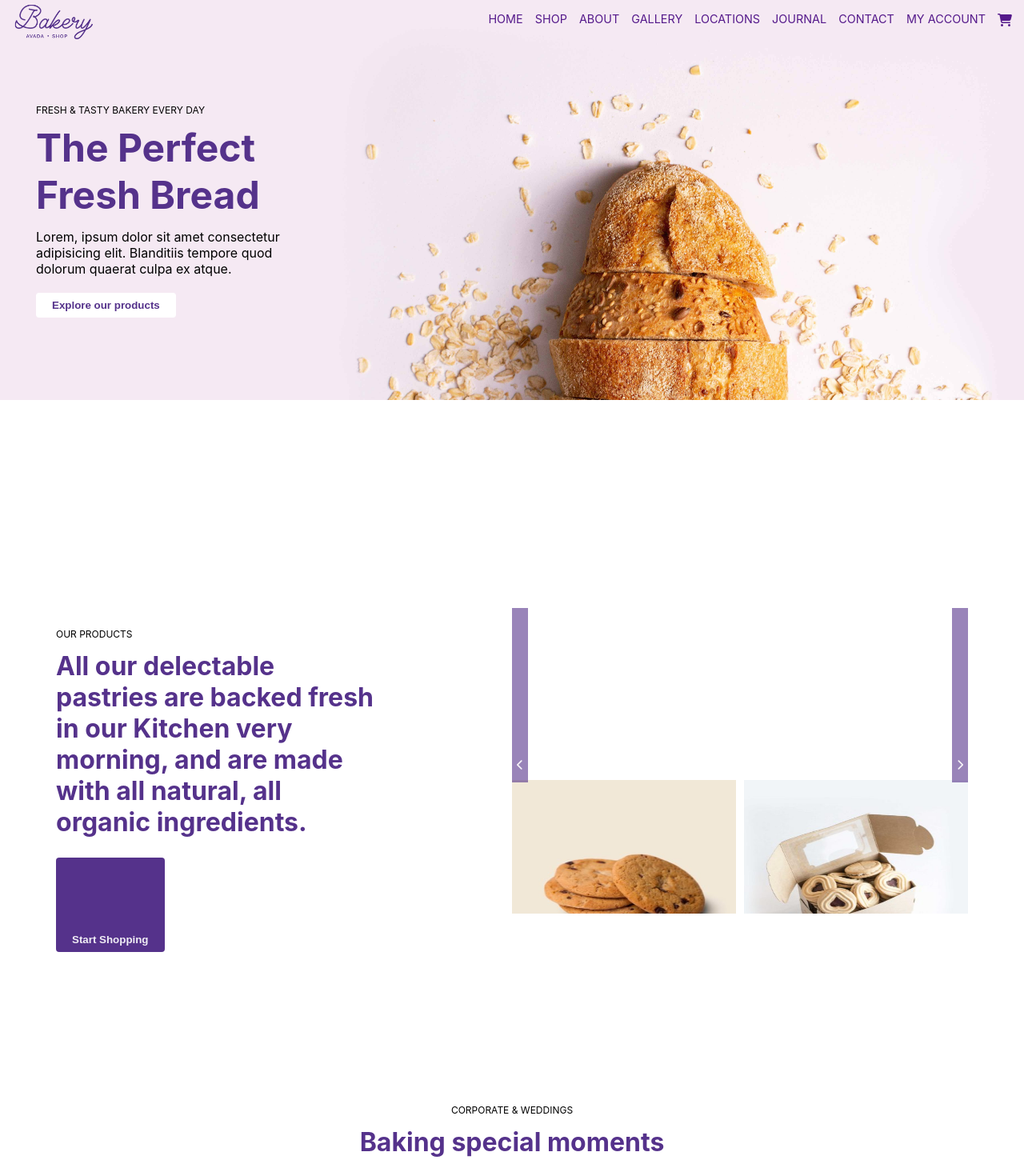
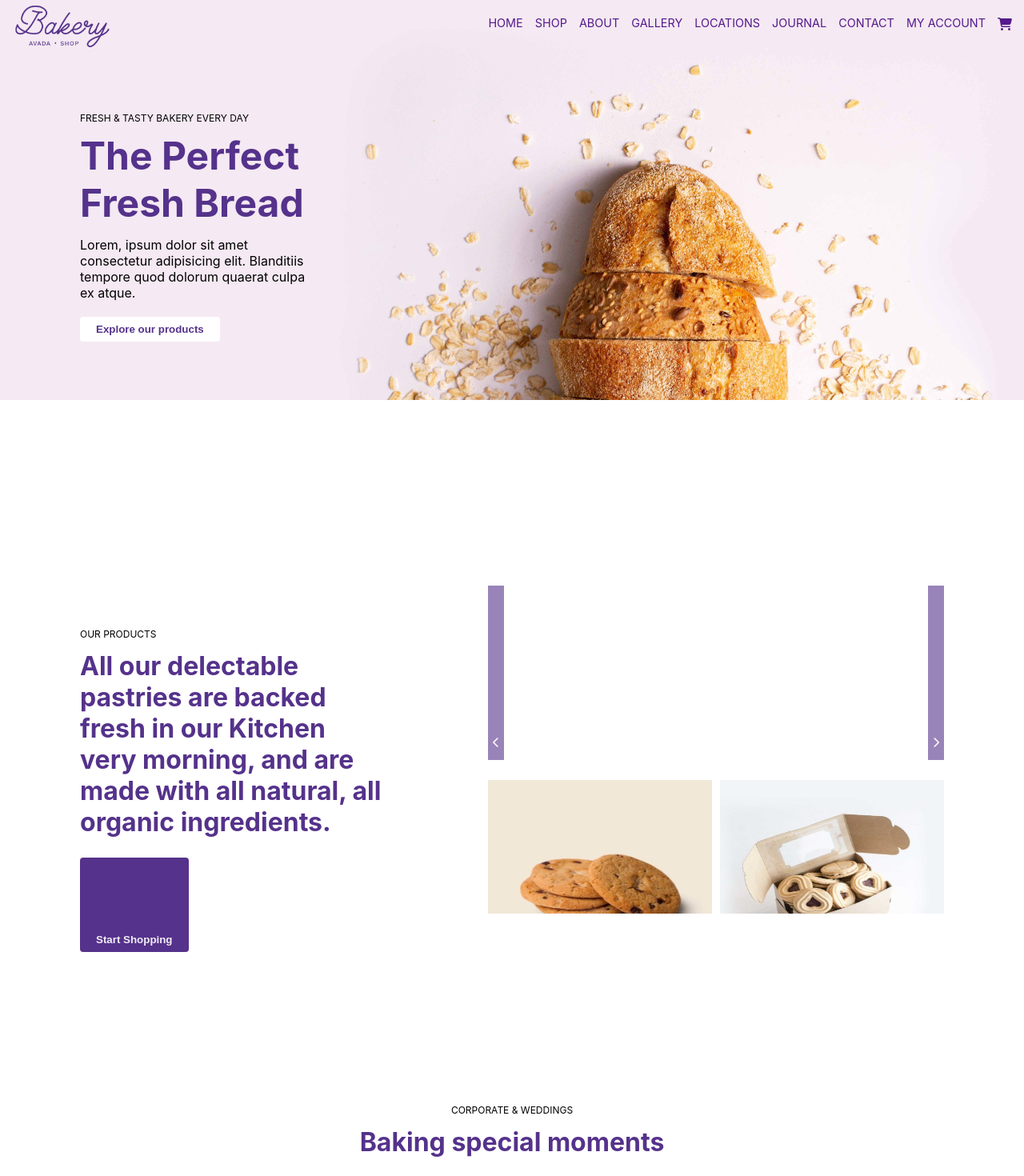
Before and after one commit to giovannitamburini/proj-html-vuejs, a Vue app: page / in a window 1280 px wide. Shown: the top 1470 px of the page at 80% size. Built offline with nearby package versions, Linux system fonts and the light colour scheme.

Commit message:
fixed main padding & align-items of section 3

```diff
--- a/src/components/AppHeader.vue
+++ b/src/components/AppHeader.vue
@@ -55,8 +55,8 @@ $purple: #55328B;
         height: 100%;
         width: 30%;
         padding-top: 80px;
-        // padding condiviso da tutta la pagina ma non dalla Navbar
-        padding-left: 45px;
+        // padding della stessa misura del padding della componente AppMain
+        padding-left: 100px;
 
         // div {
         //     font-size: 0.75em;
--- a/src/components/AppMain.vue
+++ b/src/components/AppMain.vue
@@ -69,7 +69,7 @@ export default {
 
 <style lang="scss" scoped>
 #main {
-    padding: 0 70px;
+    padding: 0 100px;
 
     * {
         padding-top: 95px;
--- a/src/components/NavbarItem.vue
+++ b/src/components/NavbarItem.vue
@@ -35,7 +35,7 @@ export default {
 $purple: #55328B;
 
 #navbar {
-    height: 50px;
+    height: 60px;
     display: flex;
     justify-content: space-between;
     align-items: center;
--- a/src/components/SectionThree.vue
+++ b/src/components/SectionThree.vue
@@ -82,7 +82,7 @@ export default {
 
         #container-img-three {
             display: flex;
-            align-items: center;
+            align-items: flex-start;
             flex-flow: row nowrap;
             gap: 10px;
             overflow-x: scroll;
--- a/src/store.js
+++ b/src/store.js
@@ -2,11 +2,15 @@ import { reactive } from "vue";
 
 export const store = reactive({
 
+    // array uguale all'array 'products' presente nei data di App.vue
     productList: [],
 
+    // array uguale all'array 'processes' presente nei data di App.vue
     processesList: [],
 
+    // array uguale all'array 'shops' presente nei data di App.vue
     shopList: [],
 
+    // array uguale all'array 'socialPhotos' presente nei data di App.vue
     photosList: [],
 });
--- a/src/style.scss
+++ b/src/style.scss
@@ -69,7 +69,7 @@ $purple: #55328B;
 .btn-left,
 .btn-right {
   position: absolute;
-  top: 50%;
+  top: 45%;
   transform: translateY(-50%);
   z-index: 3;
   padding: 14px 6px;
```
